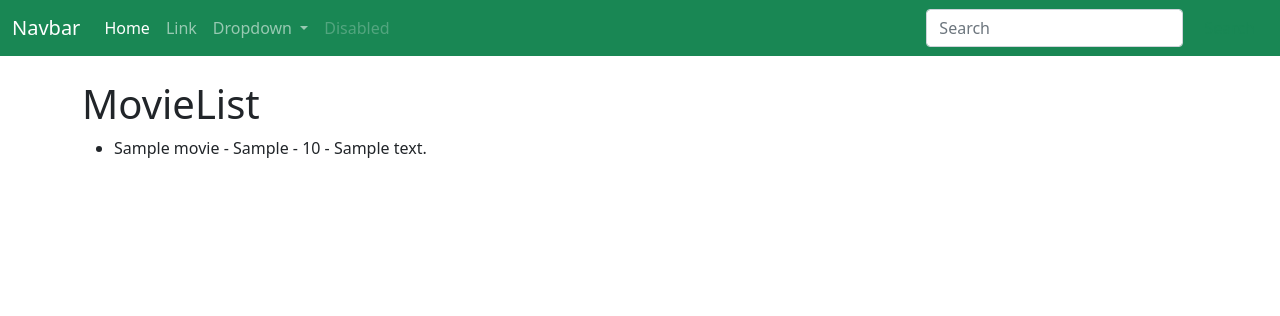
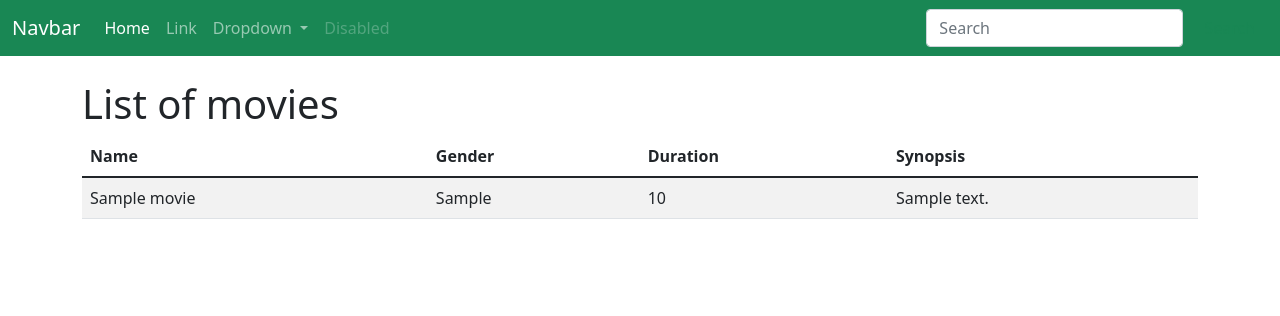
Before and after one commit to dbistuer/Projecte, a Django app: page /Teatre/Movie/List in a window 1280 px wide. Shown: the top 316 px of the page. Run offline with Django 4.2, Linux system fonts and the light colour scheme; tables that the repository leaves empty hold one stand-in row (values such as "Sample post"); some libraries are stand-ins or nearby versions.

Commit message:
change db name and list movies

```diff
--- a/Projecte/settings.py
+++ b/Projecte/settings.py
@@ -79,7 +79,7 @@ WSGI_APPLICATION = 'Projecte.wsgi.application'
 DATABASES = {
     'default': {
         'ENGINE': 'django.db.backends.sqlite3',
-        'NAME': BASE_DIR / 'db.sqlite3',
+        'NAME': BASE_DIR / 'Teatre.sqlite3',
     }
 }
 
--- a/Teatre/Templates/Movie/List.html
+++ b/Teatre/Templates/Movie/List.html
@@ -3,12 +3,31 @@
 {% block title %} Movie List {% endblock %}
 
 {% block body %}
-<h1>MovieList</h1>
-    <ul>
-    {% for movie in movies %}
-        <li>
-            {{movie.name}} - {{movie.genere}} - {{movie.duration}} - {{movie.descripton}}
-        </li>
-    {% endfor %}
-    </ul>
+    <h1>List of movies</h1>
+<div class="row">
+    <div class="col-sm-12 col-md-12 col-lg-12 col-xl-12">
+        <div clas="table-responsive py-2">
+            <table class="table table-striped">
+                <thead>
+                <tr>
+                    <th>Name</th>
+                    <th>Gender</th>
+                    <th>Duration</th>
+                    <th>Synopsis</th>
+                </tr>
+                </thead>
+                <tbody>
+                {% for movie in movies %}
+                <tr>
+                    <td>{{movie.name}}</td>
+                    <td>{{movie.genere}}</td>
+                    <td>{{movie.duration}}</td>
+                    <td>{{movie.descripton}}</td>
+                </tr>
+                {% endfor %}
+                </tbody>
+            </table>
+        </div>
+    </div>
+</div>
 {% endblock %}
```
Also changed, not shown: 1 other file.
